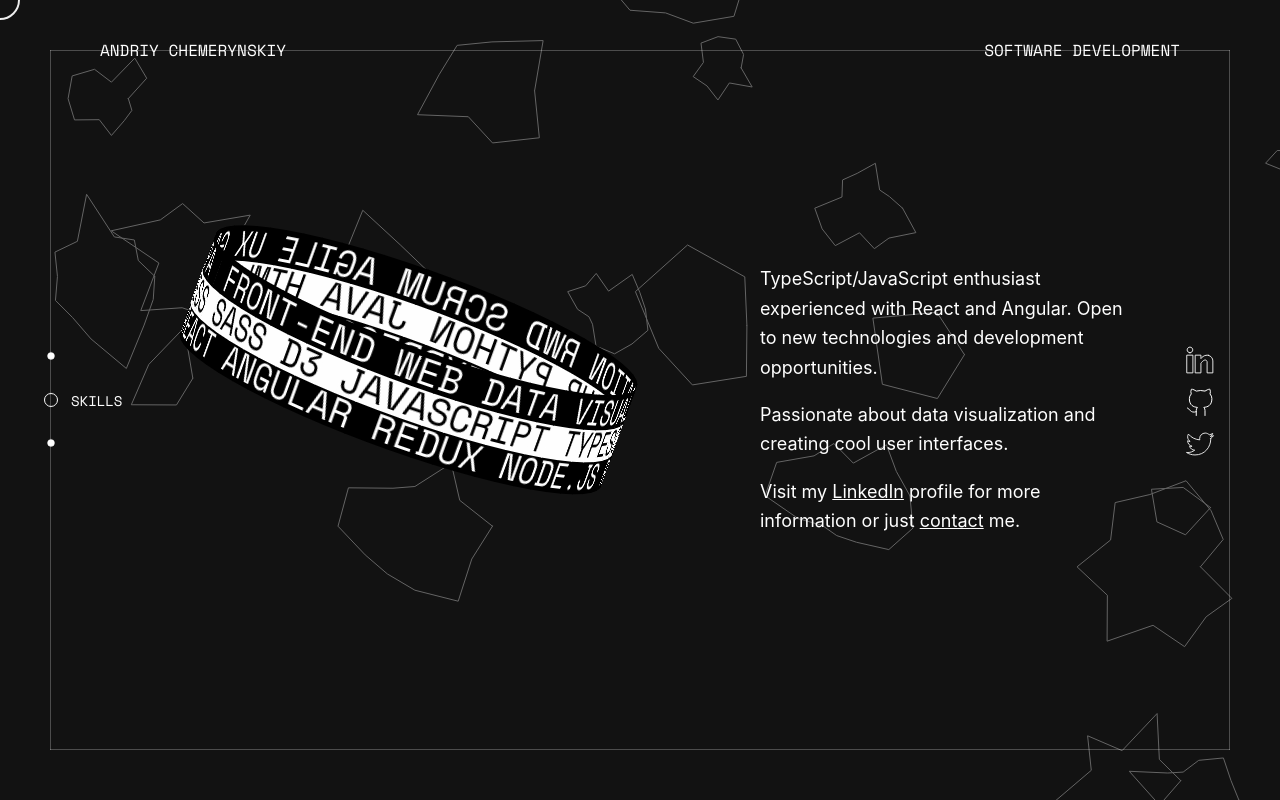
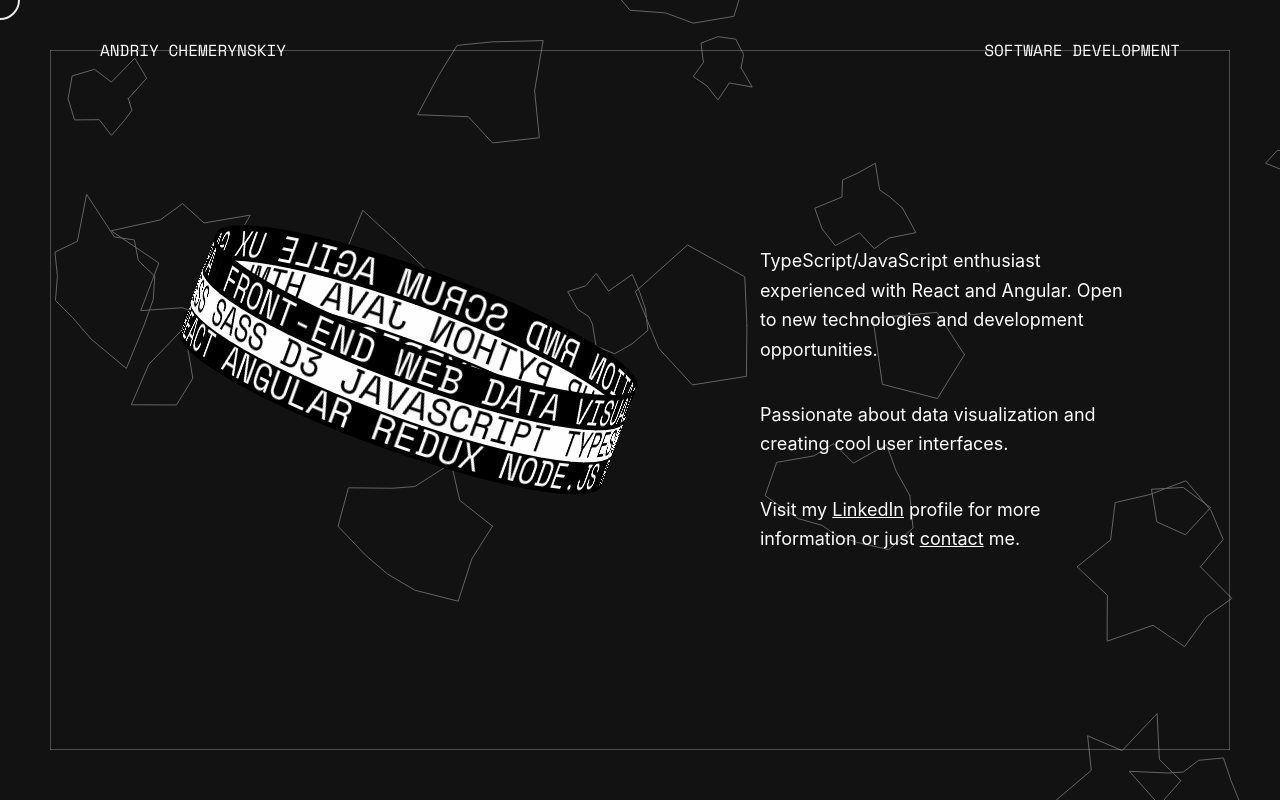
Before and after one commit to andrewchmr/personal-portfolio, a Next.js app: page /skills in a window 1280 px wide. Built offline with nearby package versions, Linux system fonts and the light colour scheme.

Commit message:
Add animations

```diff
--- a/src/pages/contact.tsx
+++ b/src/pages/contact.tsx
@@ -17,9 +17,9 @@
                            rel="noopener noreferrer">Twitter</a></li>
                 </ul>
             </div>
-            <div>Do you want to talk?</div>
-            <div>Let's make something incredible together!</div>
-            <p><a href='mailto:andrzej.chem@gmail.com'>andrzej.chem@gmail.com</a></p>
+            <div className={'Contact__paragraph'}>Do you want to talk?</div>
+            <div className={'Contact__paragraph'}>Let's make something incredible together!</div>
+            <div className={'Contact__paragraph'}><a href='mailto:andrzej.chem@gmail.com'>andrzej.chem@gmail.com</a></div>
         </Layout>
     )
 }
--- a/src/pages/skills.tsx
+++ b/src/pages/skills.tsx
@@ -18,12 +18,15 @@
             description={'TypeScript/JavaScript enthusiast experienced with React and Angular. Open to new technologies and development opportunities.'}
             imageUrl={'/static/skills.png'}
             fullscreen>
-            <div className={'Skills__text'}><p>TypeScript/JavaScript enthusiast experienced with React and Angular.
+            <div className={'Skills__text'}><p className={'Skills__paragraph'}>TypeScript/JavaScript enthusiast
+                experienced with React and Angular.
                 Open to new technologies and development opportunities.</p>
-                <p>Passionate about data visualization and creating cool user interfaces.</p>
-                <p>Visit my <a href='https://www.linkedin.com/in/andriy-chemerynskiy-9a4430139/'
-                               target="_blank"
-                               rel="noopener noreferrer">LinkedIn</a> profile for more information or just <Link
+                <p className={'Skills__paragraph'}>Passionate about data visualization and creating cool user
+                    interfaces.</p>
+                <p className={'Skills__paragraph'}>Visit my <a
+                    href='https://www.linkedin.com/in/andriy-chemerynskiy-9a4430139/'
+                    target="_blank"
+                    rel="noopener noreferrer">LinkedIn</a> profile for more information or just <Link
                     href={'/contact'}>
                     <a>contact</a></Link> me.</p></div>
             <div className="Skills__stripes-wrapper">
--- a/src/styles/abstracts/animations.scss
+++ b/src/styles/abstracts/animations.scss
@@ -51,3 +51,65 @@
     opacity: 1;
   }
 }
+
+@keyframes animateStripfromLeft {
+  0% {
+    -webkit-transform: scale3d(0, 1, 1);
+    transform: scale3d(0, 1, 1);
+    -webkit-transform-origin: left center;
+    transform-origin: left center
+  }
+  40% {
+    -webkit-transform: scale3d(1, 1, 1);
+    transform: scale3d(1, 1, 1);
+    -webkit-transform-origin: left center;
+    transform-origin: left center
+  }
+  50% {
+    -webkit-transform-origin: right center;
+    transform-origin: right center
+  }
+  60% {
+    -webkit-transform: scale3d(1, 1, 1);
+    transform: scale3d(1, 1, 1);
+    -webkit-transform-origin: right center;
+    transform-origin: right center
+  }
+  100% {
+    -webkit-transform: scale3d(0, 1, 1);
+    transform: scale3d(0, 1, 1);
+    -webkit-transform-origin: right center;
+    transform-origin: right center
+  }
+}
+
+@keyframes animateStripfromRight {
+  0% {
+    -webkit-transform: scale3d(0, 1, 1);
+    transform: scale3d(0, 1, 1);
+    -webkit-transform-origin: right center;
+    transform-origin: right center
+  }
+  40% {
+    -webkit-transform: scale3d(1, 1, 1);
+    transform: scale3d(1, 1, 1);
+    -webkit-transform-origin: right center;
+    transform-origin: right center
+  }
+  50% {
+    -webkit-transform-origin: left center;
+    transform-origin: left center
+  }
+  60% {
+    -webkit-transform: scale3d(1, 1, 1);
+    transform: scale3d(1, 1, 1);
+    -webkit-transform-origin: left center;
+    transform-origin: left center
+  }
+  100% {
+    -webkit-transform: scale3d(0, 1, 1);
+    transform: scale3d(0, 1, 1);
+    -webkit-transform-origin: left center;
+    transform-origin: left center
+  }
+}
--- a/src/styles/components/Header/Header.scss
+++ b/src/styles/components/Header/Header.scss
@@ -32,6 +32,13 @@
     -ms-flex-wrap: wrap;
     flex-wrap: wrap;
     color: $white;
+    -webkit-animation-name: fade-in;
+    animation-name: fade-in;
+    -webkit-animation-fill-mode: forwards;
+    animation-fill-mode: forwards;
+    -webkit-animation-duration: 1s;
+    animation-duration: 1s;
+    will-change: transform;
 
     &--right, &--left {
       -webkit-flex: 0 0 auto;
--- a/src/styles/components/IconsSocial.scss
+++ b/src/styles/components/IconsSocial.scss
@@ -7,6 +7,12 @@
   right: 50px;
   display: flex;
   flex-direction: column;
+  -webkit-animation-name: fade-in;
+  animation-name: fade-in;
+  -webkit-animation-fill-mode: forwards;
+  animation-fill-mode: forwards;
+  -webkit-animation-duration: 0.5s;
+  animation-duration: 0.5s;
 
   & img {
     width: 30px;
--- a/src/styles/components/SideMenu.scss
+++ b/src/styles/components/SideMenu.scss
@@ -8,6 +8,12 @@
   text-transform: uppercase;
   top: 50%;
   z-index: 40;
+  -webkit-animation-name: fade-in;
+  animation-name: fade-in;
+  -webkit-animation-fill-mode: forwards;
+  animation-fill-mode: forwards;
+  -webkit-animation-duration: 0.5s;
+  animation-duration: 0.5s;
 
   &__list {
     padding: 0;
--- a/src/styles/pages/Contact.scss
+++ b/src/styles/pages/Contact.scss
@@ -2,6 +2,12 @@
   font-size: 14px;
   text-transform: uppercase;
   margin: 0 0 21px;
+  -webkit-animation-name: fade-in;
+  animation-name: fade-in;
+  -webkit-animation-fill-mode: forwards;
+  animation-fill-mode: forwards;
+  -webkit-animation-duration: 0.5s;
+  animation-duration: 0.5s;
 
   & > ul {
     padding: 0;
@@ -36,6 +42,53 @@
   }
 }
 
+.Contact__paragraph {
+  position: relative;
+  display: inline-block;
+
+  &::after{
+    -webkit-animation-duration: .8s;
+    animation-duration: .8s;
+    -webkit-animation-fill-mode: forwards;
+    animation-fill-mode: forwards;
+    -webkit-animation-iteration-count: 1;
+    animation-iteration-count: 1;
+    background-color: #fefefe;
+    bottom: 0;
+    content: '';
+    display: block;
+    left: 0;
+    position: absolute;
+    right: 0;
+    top: 0;
+    -webkit-transform: scale3d(0, 1, 1);
+    transform: scale3d(0, 1, 1);
+    -webkit-transform-origin: left center;
+    -ms-transform-origin: left center;
+    transform-origin: left center;
+    transition: .35s transform;
+  }
+
+  &:nth-child(2)::after {
+      -webkit-animation-name: animateStripfromLeft;
+      animation-name: animateStripfromLeft;
+  }
+
+  &:nth-child(3)::after{
+      -webkit-animation-delay: .2s;
+      animation-delay: .2s;
+      -webkit-animation-name: animateStripfromRight;
+      animation-name: animateStripfromRight;
+  }
+
+  &:nth-child(4)::after{
+      -webkit-animation-delay: .4s;
+      animation-delay: .4s;
+      -webkit-animation-name: animateStripfromLeft;
+      animation-name: animateStripfromLeft;
+  }
+}
+
 @media print, screen and (min-width: $breakpoint-tablet) {
   .Contact__socials {
     display: none;
--- a/src/styles/pages/Index.scss
+++ b/src/styles/pages/Index.scss
@@ -12,6 +12,46 @@
     }
   }
 
+  &__paragraph {
+    position: relative;
+    display: inline-block;
+
+    &::after {
+      -webkit-animation-duration: .8s;
+      animation-duration: .8s;
+      -webkit-animation-fill-mode: forwards;
+      animation-fill-mode: forwards;
+      -webkit-animation-iteration-count: 1;
+      animation-iteration-count: 1;
+      background-color: #fefefe;
+      bottom: 0;
+      content: '';
+      display: block;
+      left: 0;
+      position: absolute;
+      right: 0;
+      top: 0;
+      -webkit-transform: scale3d(0, 1, 1);
+      transform: scale3d(0, 1, 1);
+      -webkit-transform-origin: left center;
+      -ms-transform-origin: left center;
+      transform-origin: left center;
+      transition: .35s transform;
+    }
+
+    &:nth-child(1)::after {
+      -webkit-animation-name: animateStripfromLeft;
+      animation-name: animateStripfromLeft;
+    }
+
+    &:nth-child(2)::after {
+      -webkit-animation-delay: .2s;
+      animation-delay: .2s;
+      -webkit-animation-name: animateStripfromRight;
+      animation-name: animateStripfromRight;
+    }
+  }
+
   &__tooltip {
     transition: opacity 500ms ease-out, visibility 500ms ease-out !important;
     z-index: -1 !important;
@@ -23,7 +63,7 @@
     }
   }
 
-  & > a {
+  & a {
     text-decoration: underline;
   }
 }
--- a/src/styles/pages/Skills.scss
+++ b/src/styles/pages/Skills.scss
@@ -16,6 +16,12 @@
     top: 0;
     height: 100%;
     width: 100%;
+    -webkit-animation-name: fade-in;
+    animation-name: fade-in;
+    -webkit-animation-fill-mode: forwards;
+    animation-fill-mode: forwards;
+    -webkit-animation-duration: 0.5s;
+    animation-duration: 0.5s;
 
     & .Skills__stripe--third li, & .Skills__stripe--first li {
       border-left: 1px solid $black;
@@ -86,6 +92,53 @@
       & li:nth-child(#{$i}) {
         transform: translate(-50%, -50%) rotate(#{-30 + 6 * $i }deg) translateY(-35vw) rotateX(90deg);
       }
+    }
+  }
+
+  &__paragraph {
+    position: relative;
+    display: inline-block;
+
+    &::after{
+      -webkit-animation-duration: .8s;
+      animation-duration: .8s;
+      -webkit-animation-fill-mode: forwards;
+      animation-fill-mode: forwards;
+      -webkit-animation-iteration-count: 1;
+      animation-iteration-count: 1;
+      background-color: #fefefe;
+      bottom: 0;
+      content: '';
+      display: block;
+      left: 0;
+      position: absolute;
+      right: 0;
+      top: 0;
+      -webkit-transform: scale3d(0, 1, 1);
+      transform: scale3d(0, 1, 1);
+      -webkit-transform-origin: left center;
+      -ms-transform-origin: left center;
+      transform-origin: left center;
+      transition: .35s transform;
+    }
+
+    &:nth-child(1)::after {
+        -webkit-animation-name: animateStripfromLeft;
+        animation-name: animateStripfromLeft;
+    }
+
+    &:nth-child(2)::after{
+        -webkit-animation-delay: .2s;
+        animation-delay: .2s;
+        -webkit-animation-name: animateStripfromRight;
+        animation-name: animateStripfromRight;
+    }
+
+    &:nth-child(3)::after{
+        -webkit-animation-delay: .4s;
+        animation-delay: .4s;
+        -webkit-animation-name: animateStripfromLeft;
+        animation-name: animateStripfromLeft;
     }
   }
 }
```
Also changed, not shown: src/pages/index.tsx (+10 -5 lines).
